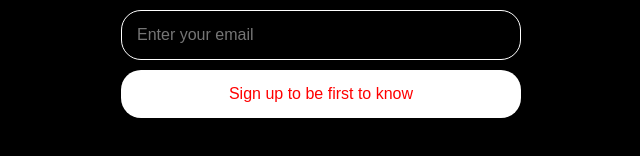
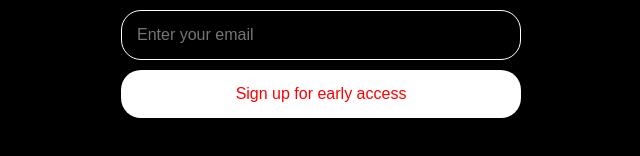
Before and after one commit to wlfbbz/BopWebsite, a plain HTML site: page index.html in a window 1280 px wide. Shown: the part 378-534 px from the top of the page, 319-959 px from the left. Drawn offline with Linux system fonts and the light colour scheme.

Commit message:
sign up for early access

```diff
--- a/index.html
+++ b/index.html
@@ -42,7 +42,7 @@
         </div>-->
         <form form method="post" action="https://script.google.com/macros/s/AKfycby-Cl44xpSdXqrAkdbeAw1KSuL_rAjjaAZRVyqT8sbxNPWmHxWBXGii97sAhxYUV9SPRA/exec" id="signupForm" name="signup">
             <input type="email" id="email" name="email" placeholder="Enter your email" required autocomplete="email">
-            <button type="submit">Sign up to be first to know</button>
+            <button type="submit">Sign up for early access</button>
         </form>
         <div id="message" style="display: none;"></div>
     </div>
```
